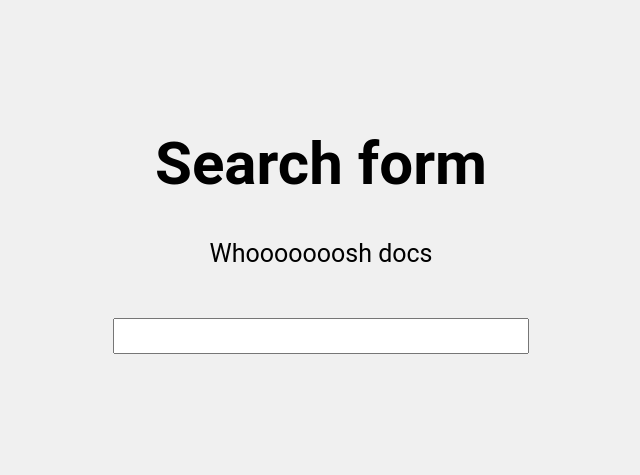
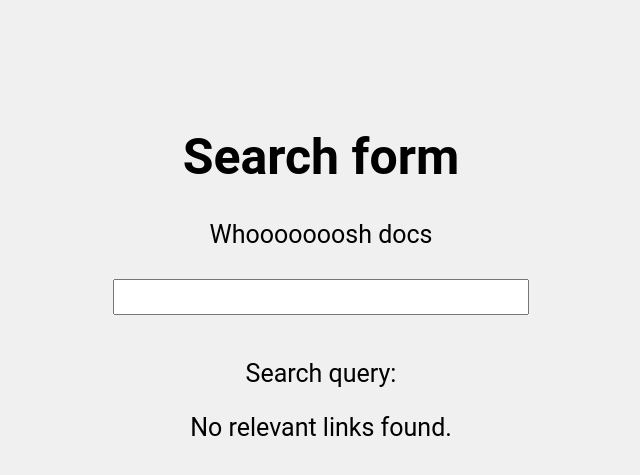
Before and after one commit to saurluca/search_engine, a Flask app: page /search in a window 1280 px wide. Shown: the top 475 px of the page, without its empty margins (319-959 px from the left). Run offline with Flask 3, Linux system fonts and the light colour scheme.

Commit message:
css styling and small refactoring

```diff
--- a/app.py
+++ b/app.py
@@ -1,4 +1,6 @@
 from flask import Flask, request, render_template
+
+from search_engine import search_db
 
 app = Flask(__name__)
 
@@ -9,4 +11,5 @@ def start():
 @app.route("/search")
 def search():
     search_query = request.args.get("search_query", "")
-    return render_template("search.html", search_query=search_query)
+    relevant_links = search_db(search_query) if search_query else ""
+    return render_template("search.html", search_query=search_query, relevant_links=relevant_links)
--- a/crawler.py
+++ b/crawler.py
@@ -1,7 +1,7 @@
 import requests
 from bs4 import BeautifulSoup
 
-from search_engine import add_page_to_db, search
+from search_engine import add_page_to_db
 
 
 prefix = "https://vm009.rz.uos.de/crawl/"
@@ -77,5 +77,5 @@ def run():
 
 
 if __name__ == '__main__':
-    # run()
-    search("egg")
+    run()
+    # search_db("egg")
--- a/search_engine.py
+++ b/search_engine.py
@@ -9,7 +9,7 @@ schema = Schema(link=TEXT(stored=True), content=TEXT(stored=True))
 index_dir = "index"
 
 
-def search(search_query):
+def search_db(search_query):
     # Todo improve error handling
     if not search_query:
         return "no query"
--- a/static/style.css
+++ b/static/style.css
@@ -6,13 +6,19 @@ body {
     font-family: Roboto, sans-serif;
 }
 
-h1 {
-    font-size: 60px
-}
-
 input {
     width: 400px;
     height: 30px;
     font-size: 20px;
     padding-inline: 6px;
 }
+
+p {
+    font-size: 25px
+}
+
+ul {
+    list-style: none;
+    padding: 0;
+    margin: 0;
+}
--- a/task2/week1/woosh.py
+++ b/task2/week1/woosh.py
@@ -31,7 +31,7 @@ from whoosh.qparser import QueryParser
 with ix.searcher() as searcher:
     # find entries with the words 'first' AND 'last'
     query = QueryParser("content", ix.schema).parse("first last")
-    results = searcher.search(query)
+    results = searcher.search_db(query)
 
     # print all results
     for r in results:
--- a/task2/week2/search.py
+++ b/task2/week2/search.py
@@ -7,7 +7,7 @@ from whoosh.qparser import QueryParser
 with ix.searcher() as searcher:
     # find entries with the words 'first' AND 'last'
     query = QueryParser("content", ix.schema).parse("first last")
-    results = searcher.search(query)
+    results = searcher.search_db(query)
 
     # print all results
     for r in results:
--- a/task2/week2/wooshdemo.py
+++ b/task2/week2/wooshdemo.py
@@ -1,5 +1,5 @@
+from whoosh.fields import *
 from whoosh.index import create_in
-from whoosh.fields import *
 
 # Here, the structure of index entires is defined. You can add more fields with metadata, computed values etc.,
 # and use them for searching and ranking.
@@ -26,7 +26,7 @@ from whoosh.qparser import QueryParser
 with ix.searcher() as searcher:
     # find entries with the words 'first' AND 'last'
     query = QueryParser("content", ix.schema).parse("first last")
-    results = searcher.search(query)
+    results = searcher.search_db(query)
 
     # print all results
     for r in results:
--- a/templates/search.html
+++ b/templates/search.html
@@ -7,16 +7,28 @@
     <link rel="stylesheet" href="{{ url_for('static', filename='style.css') }}">
 </head>
 <body>
-<h1>
+<h1 style="font-size: 50px">
     Search form
 </h1>
-<p style="margin-bottom: 50px; font-size: 25px">
+<p style="margin-bottom: 30px; margin-top: 10px;">
     Whooooooosh docs
 </p>
 <form action="search" method='get'>
     <input name="search_query" type="text"/>
 </form>
 <br/>
-<p>{{search_query}}</p>
+<p>Search query: {{search_query}}</p>
+{% if relevant_links %}
+<h2>Relevant links:</h2>
+<ul>
+    {% for link in relevant_links %}
+    <li style="margin-bottom: 6px">
+        <a href="{{ link }}" target="_blank">{{ link }}</a>
+    </li>
+    {% endfor %}
+</ul>
+{% else %}
+<p>No relevant links found.</p>
+{% endif%}
 </body>
 </html>
```
